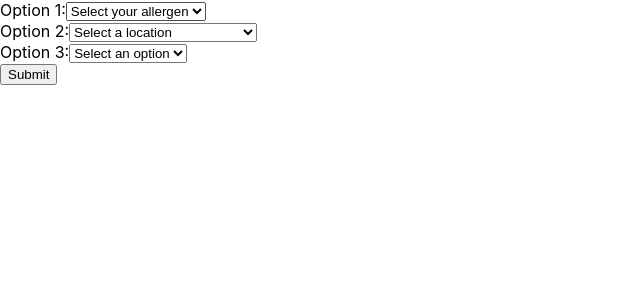
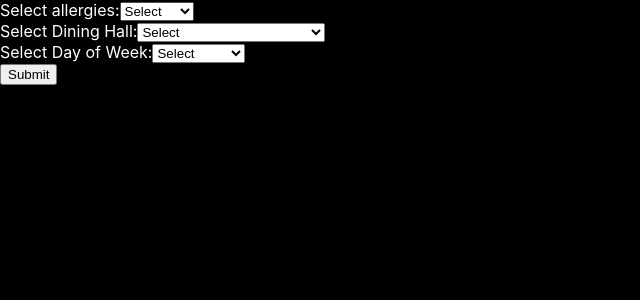
Before and after one commit to Junhao-Lai/CruzHacks2023, a React (Create React App) app in the folder tecmint-app/: page / in a window 1280 px wide. Shown: the top 300 px of the page, without its empty margins (0-640 px from the left). Built offline with nearby package versions, Linux system fonts and the light colour scheme.

Commit message:
Vincent: Integrating UI

```diff
--- a/tecmint-app/src/App.js
+++ b/tecmint-app/src/App.js
@@ -93,8 +93,13 @@ export default function MyApp() {
   );
 }
 */
+
+
 import React, { useState } from "react";
 import axios from "axios";
+
+document.body.style.backgroundColor = 'black';
+document.body.style.color = 'white';
 
 function App() {
   const [selectedOption1, setSelectedOption1] = useState("");
@@ -115,45 +120,57 @@ function App() {
     }
   };
 
+
+
   return (
     <form onSubmit={handleSubmit}>
-      <label htmlFor="selectedOption1">Option 1:</label>
+      <label htmlFor="selectedOption1">Select allergies:</label>
       <select
         id="selectedOption1"
         value={selectedOption1}
         onChange={(e) => setSelectedOption1(e.target.value)}
       >
-        <option value="">Select your allergen</option>
+        <option value="">Select</option>
         <option value="Milk">Milk</option>
         <option value="Egg">Egg</option>
         <option value="Peanut">Peanut</option>
         <option value="Fish">Fish</option>
-        <option value="Shrimp">Shrimp</option>
+        <option value="Shellfish">Shellfish</option>
+        <option value="Soy">Soy</option>
+        <option value="Tree Nut">Tree Nut</option>
+        <option value="Sesame">Sesame</option>
+
+
+
       </select>
       <br />
-      <label htmlFor="selectedOption2">Option 2:</label>
+      <label htmlFor="selectedOption2">Select Dining Hall:</label>
       <select
         id="selectedOption2"
         value={selectedOption2}
         onChange={(e) => setSelectedOption2(e.target.value)}
       >
-        <option value="">Select a location</option>
+        <option value="">Select</option>
         <option value="College 9/ Lewis Dining Hall">College 9/ Lewis Dining Hall</option>
         <option value="Porter">Porter</option>
         <option value="Crown">Crown</option>
         <option value="Cowell">Cowell</option>
       </select>
       <br />
-      <label htmlFor="selectedOption3">Option 3:</label>
+      <label htmlFor="selectedOption3">Select Day of Week:</label>
       <select
         id="selectedOption3"
         value={selectedOption3}
         onChange={(e) => setSelectedOption3(e.target.value)}
       >
-        <option value="">Select an option</option>
-        <option value="Option 1">Option 1</option>
-        <option value="Option 2">Option 2</option>
-        <option value="Option 3">Option 3</option>
+        <option value="">Select</option>
+        <option value="Sunday">Sunday</option>
+        <option value="Monday">Monday</option>
+        <option value="Tuesday">Tuesday</option>
+        <option value="Wesdneday">Wesdneday</option>
+        <option value="Thursday">Thursday</option>
+        <option value="Friday">Friday</option>
+        <option value="Saturday">Saturday</option>
       </select>
       <br />
       <button type="submit">Submit</button>
```
